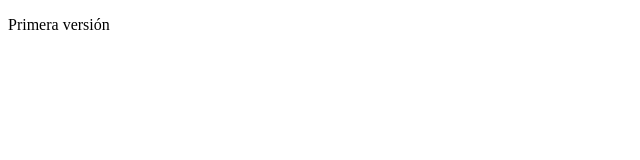
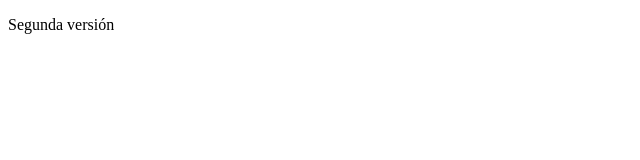
Before and after one commit to ClaudiaTepale/RepoDePrueba, a plain HTML site: page index.html in a window 1280 px wide. Shown: the full height of the page, 0-640 px from the left. Drawn offline with Linux system fonts and the light colour scheme.

Commit message:
Versión dos

```diff
--- a/index.html
+++ b/index.html
@@ -4,6 +4,6 @@
 	<title></title>
 </head>
 <body>
-<p>Primera  versión</p>
+<p>Segunda versión</p>
 </body>
 </html>
```
